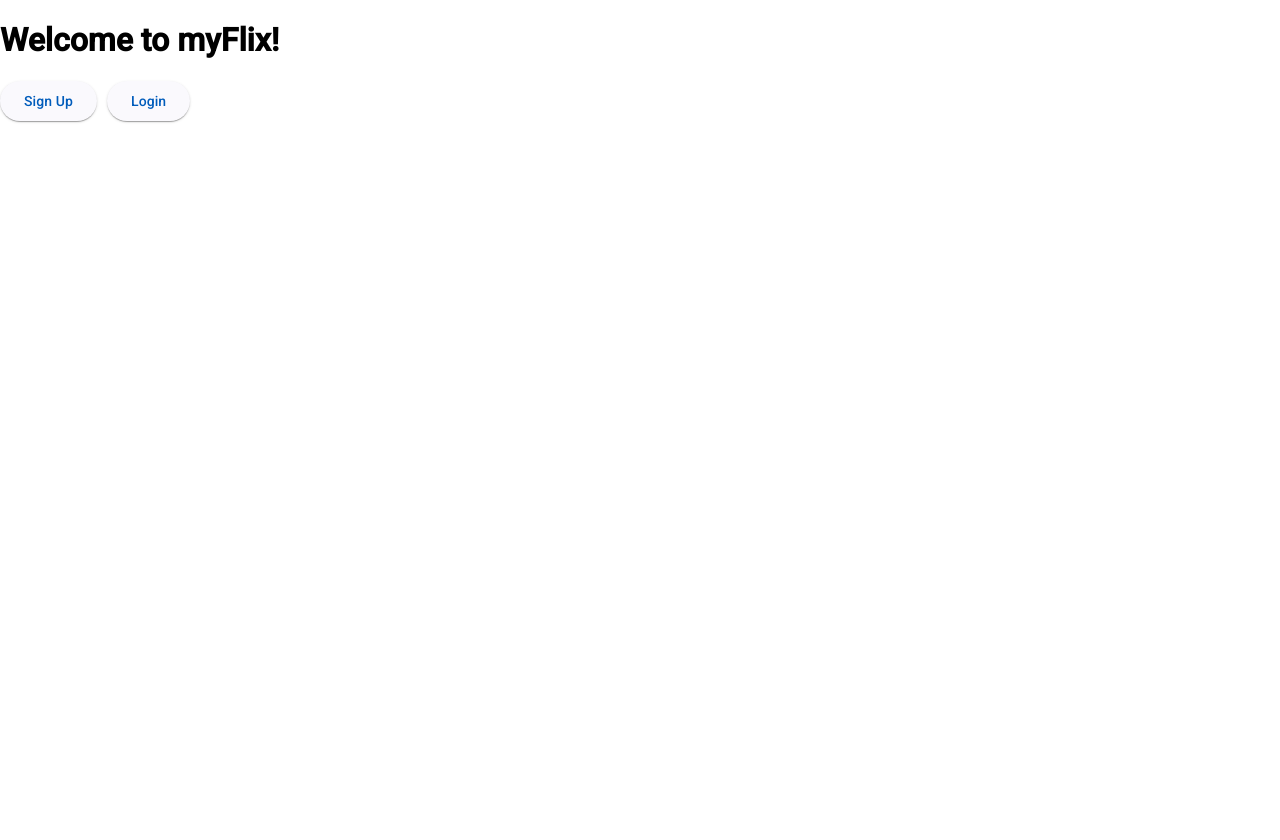
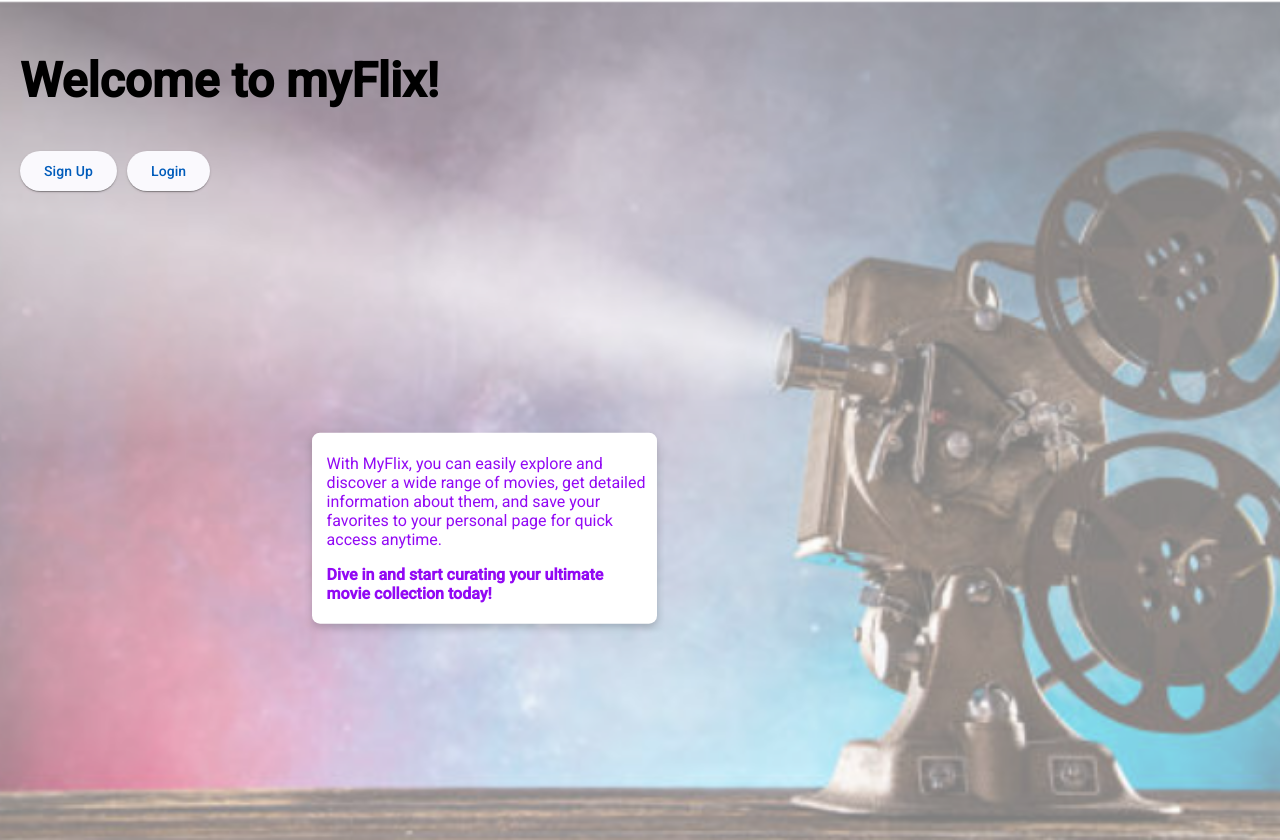
Before and after one commit to GhostWriter2023/myFlixAngular-deploy, an Angular app: page /welcome in a window 1280 px wide. Built offline with nearby package versions, Linux system fonts and the light colour scheme.

Commit message:
Styling
-UI design Welcome Page
-UI design Movie Page

```diff
--- a/src/app/app.routes.ts
+++ /dev/null
@@ -1,3 +0,0 @@
-import { Routes } from '@angular/router';
-
-export const routes: Routes = [];
--- a/src/app/movie-card/movie-card.component.html
+++ b/src/app/movie-card/movie-card.component.html
@@ -1,5 +1,6 @@
 <app-toolbar></app-toolbar>
-<div style="display: flex;">
+<!--<div style="display: flex;">-->
+<div class="movie-card-container">
     <mat-card *ngFor="let movie of movies;" class="movie-card">
         <mat-card-header>
         <mat-card-title>{{movie.Title}}</mat-card-title>
--- a/src/app/movie-card/movie-card.component.scss
+++ b/src/app/movie-card/movie-card.component.scss
@@ -4,12 +4,13 @@
     margin-right: 2vw;
     margin-left: 2vw;
     justify-content: center;
-    margin-top: 11vh;
+    margin-top: 100px;
 }
 .movie-card {
     margin: 15px;
     width: 350px;
     height: 550px;
+    margin-bottom: 80px;
 }
 .img-container {
     width: 100%;
--- a/src/app/user-profile/user-profile.component.html
+++ b/src/app/user-profile/user-profile.component.html
@@ -87,7 +87,7 @@
                 <p>You have no favorite movies.</p>
             </div>
         </div>
-        <!-- Favorite Movies Cards Start -->
+        <!-- Favorite Movies Cards Container -->
         <div class="movie-card-container">
             <mat-card *ngFor="let movie of FavoriteMovies;" class="movie-card">
                 <div class="img-container">
@@ -123,7 +123,6 @@
                     <mat-card-title class="card-title-fav">{{movie.Title}}</mat-card-title>
                 </mat-card-header>
             </mat-card>
-             <!-- Favorite Movies Cards End -->
         </div>
     </div>
 </div>
--- a/src/app/user-profile/user-profile.component.scss
+++ b/src/app/user-profile/user-profile.component.scss
@@ -5,7 +5,7 @@
 }
 .custom-button-update {
     background-color: #0509f3;
-    color: #ffffff !important; /* black text */
+    color: #ffffff !important; /* White text */
     /*border: 1px solid #555;  Border color */
     padding: 10px 20px;
     font-size: 16px;
@@ -15,7 +15,7 @@
 }
 .custom-button-delete {
     background-color: #f3050d;
-    color: #000000 !important; /* White text */
+    color: #000000 !important; /* Black text */
     /*border: 1px solid #555;  Border color */
     padding: 10px 20px;
     font-size: 16px;
--- a/src/app/welcome-page/welcome-page.component.html
+++ b/src/app/welcome-page/welcome-page.component.html
@@ -1,11 +1,10 @@
 <div class="main-page">
-    <h1>
-      Welcome to myFlix!
-    </h1>
+  <div class="background-image" [ngStyle]="{'background-image': 'url(' + backgroundImage + ')'}"></div>
+  <h1>Welcome to myFlix!</h1>
+  <div class="buttons">
     <button
       mat-raised-button
       (click)="openUserRegistrationDialog()"
-      style="margin-right: 10px;"
       color="primary"
     >
       Sign Up
@@ -13,11 +12,11 @@
     <button
       mat-raised-button
       (click)="openUserLoginDialog()"
-      style="margin-right: 10px;"
       color="primary"
     >
       Login
     </button>
+  </div>
   <!--    <button  // Created Welcome Page, and migrated code from app.comp.html
     mat-raised-button
     (click)="openMoviesDialog()"
@@ -26,4 +25,9 @@
   >
     All Movies
   </button>  -->
+
+  <div class="welcome-box">
+    <p>With MyFlix, you can easily explore and discover a wide range of movies, get detailed information about them, and save your favorites to your personal page for quick access anytime.</p>
+    <p><span class="bold-text">Dive in and start curating your ultimate movie collection today!</span></p>
   </div>
+</div>
--- a/src/app/welcome-page/welcome-page.component.scss
+++ b/src/app/welcome-page/welcome-page.component.scss
@@ -0,0 +1,85 @@
+.main-page {
+    position: relative;
+    display: flex;
+    flex-direction: column;
+    align-items: flex-start;
+    height: 100vh;
+    padding: 20px;
+
+    .background-image {
+        position: absolute;
+        top: 0;
+        left: 0;
+        width: 100%;
+        height: 100%;
+        background-size: cover;
+        background-position: center;
+        background-repeat: no-repeat;
+        z-index: -1; // Ensure the background image is behind other content
+        opacity: 0.5; // Adjust opacity for a faded effect
+    }
+
+    h1 {
+        margin: 100; // Top margin
+        color: #000000;
+        font-size: 3em;
+    }
+
+    .buttons {
+        display: flex;
+        gap: 10px; // Adjust the spacing between buttons
+        margin-top: 10px; // Adjust this value if needed
+    }
+
+    .bold-text {
+        font-weight: bold;
+    }
+
+    .welcome-box {
+      background-color: white;
+      padding: 5px 10px 5px 15px;
+      border-radius: 8px;
+      box-shadow: 0 4px 8px rgba(0, 0, 0, 0.2);
+      position: absolute;
+      top: 66.67%;
+      left: 33.33%;
+      transform: translate(-33.33%, -66.67%);
+      color: rgb(146, 9, 244);
+      width: 25%;
+
+      @media (max-width: 1200px) { // Media query for responsive design
+        top: 70%;
+        left: 30%;
+        transform: translate(-30%, -70%);
+      }
+
+      @media (max-width: 992px) {
+        top: 75%;
+        left: 25%;
+        transform: translate(-25%, -75%);
+      }
+
+      @media (max-width: 768px) {
+        top: 80%;
+        left: 20%;
+        transform: translate(-20%, -80%);
+      }
+
+      @media (max-width: 576px) {
+        top: 85%;
+        left: 15%;
+        transform: translate(-15%, -85%);
+      }
+
+      @media (max-width: 400px) {
+        top: 90%;
+        left: 10%;
+        transform: translate(-10%, -90%);
+      }
+    }
+  }
+
+//  p {
+//    color: rgb(9, 244, 244);
+//    margin: 0;
+//  }
--- a/src/app/welcome-page/welcome-page.component.ts
+++ b/src/app/welcome-page/welcome-page.component.ts
@@ -10,7 +10,10 @@ import { UserLoginFormComponent } from '../user-login-form/user-login-form.compo
   styleUrl: './welcome-page.component.scss'
 })
 export class WelcomePageComponent implements OnInit {
+  backgroundImage: string = 'images/projector.png'; // Add the backgroundImage property
+
   constructor(public dialog: MatDialog) { }
+
   ngOnInit(): void {}
 
 openUserRegistrationDialog(): void { // Function to open the dialog when the signup button is clicked
```
Lines whose indentation alone changed are shown as unchanged.
